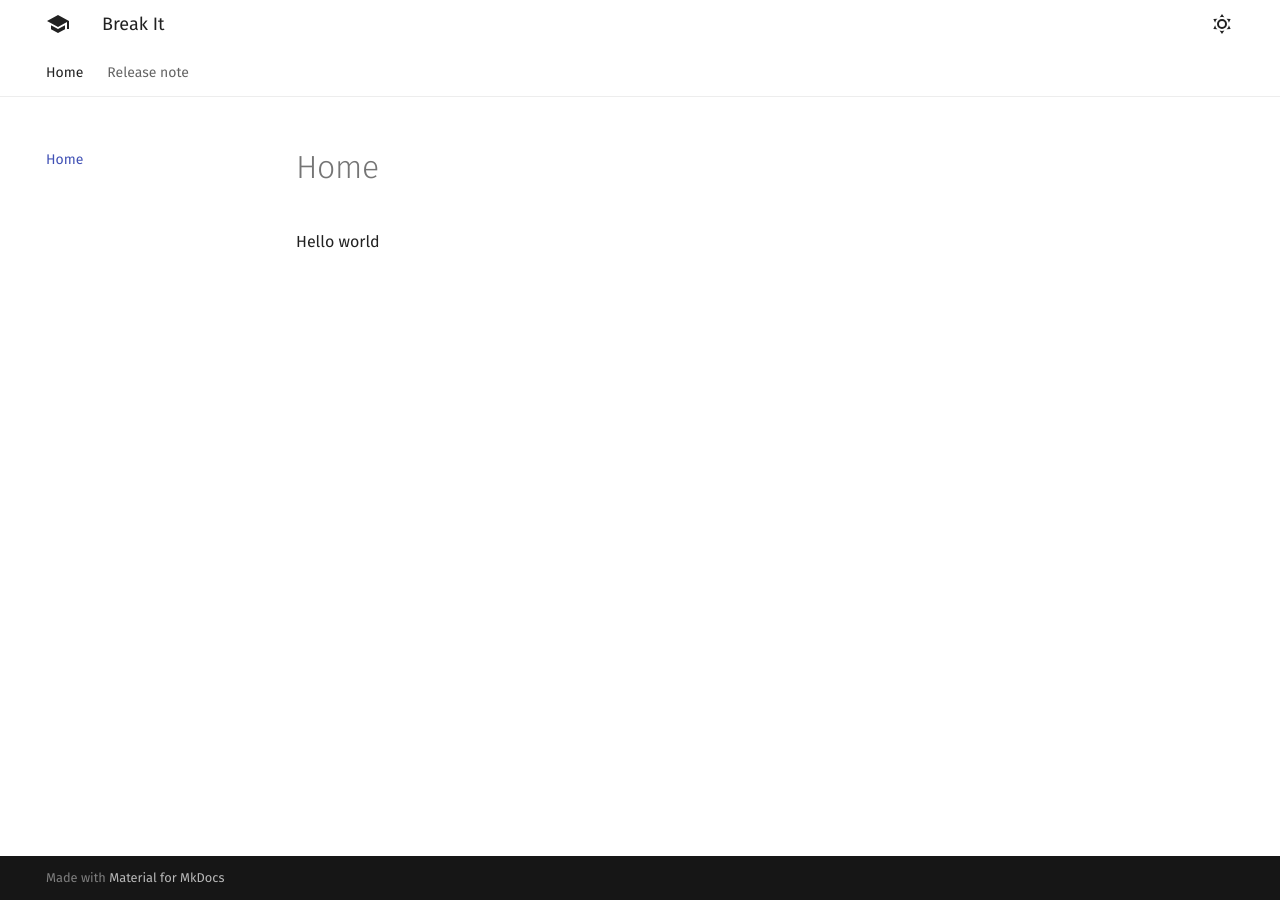
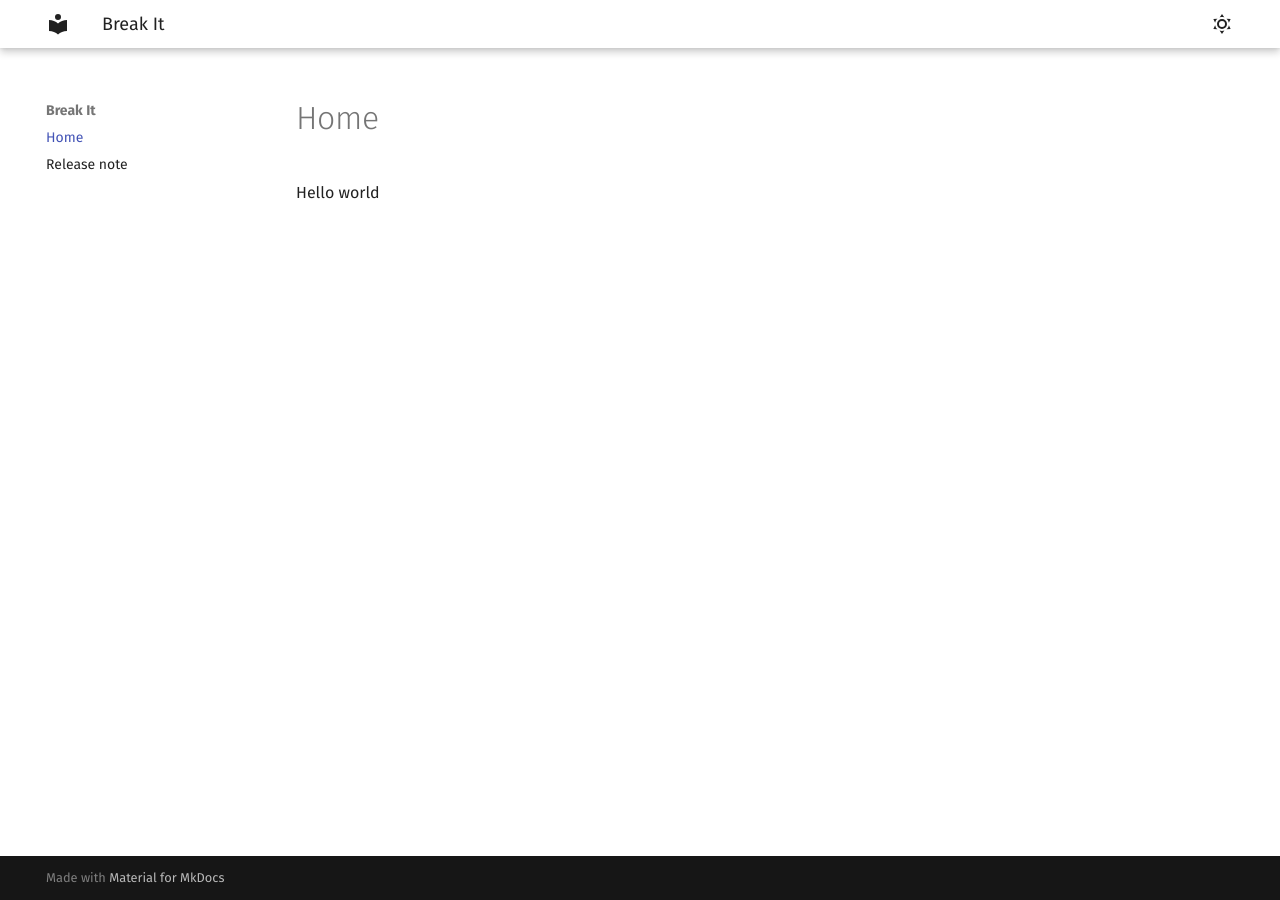
Before and after one commit to TMTBO/BreakItPages, an MkDocs documentation site: the page built from docs/index.md, in a window 1280 px wide. Built offline with MkDocs 1.6.1 and Material for MkDocs 9.7.7, drawn with Linux system fonts in a browser that asks for light colours.

Commit message:
fixed: fix theme

```diff
--- a/mkdocs.yml
+++ b/mkdocs.yml
@@ -31,14 +31,14 @@ theme:
       toggle:
         icon: material/weather-night
         name: Switch to light mode
-  include_search_page: true
-  search_index_only: true
+  # include_search_page: true
+  # search_index_only: true
   favicon: 'favicon.ico'
-  icon:
-    logo: 'material/school'
-  features:
-    - navigation.tabs
-    - navigation.instant
+  # icon:
+  #   logo: 'material/school'
+  # features:
+  #   - navigation.tabs
+  #   - navigation.instant
   font:
     text: 'Fira Sans'
     code: 'Fira Mono'
```
